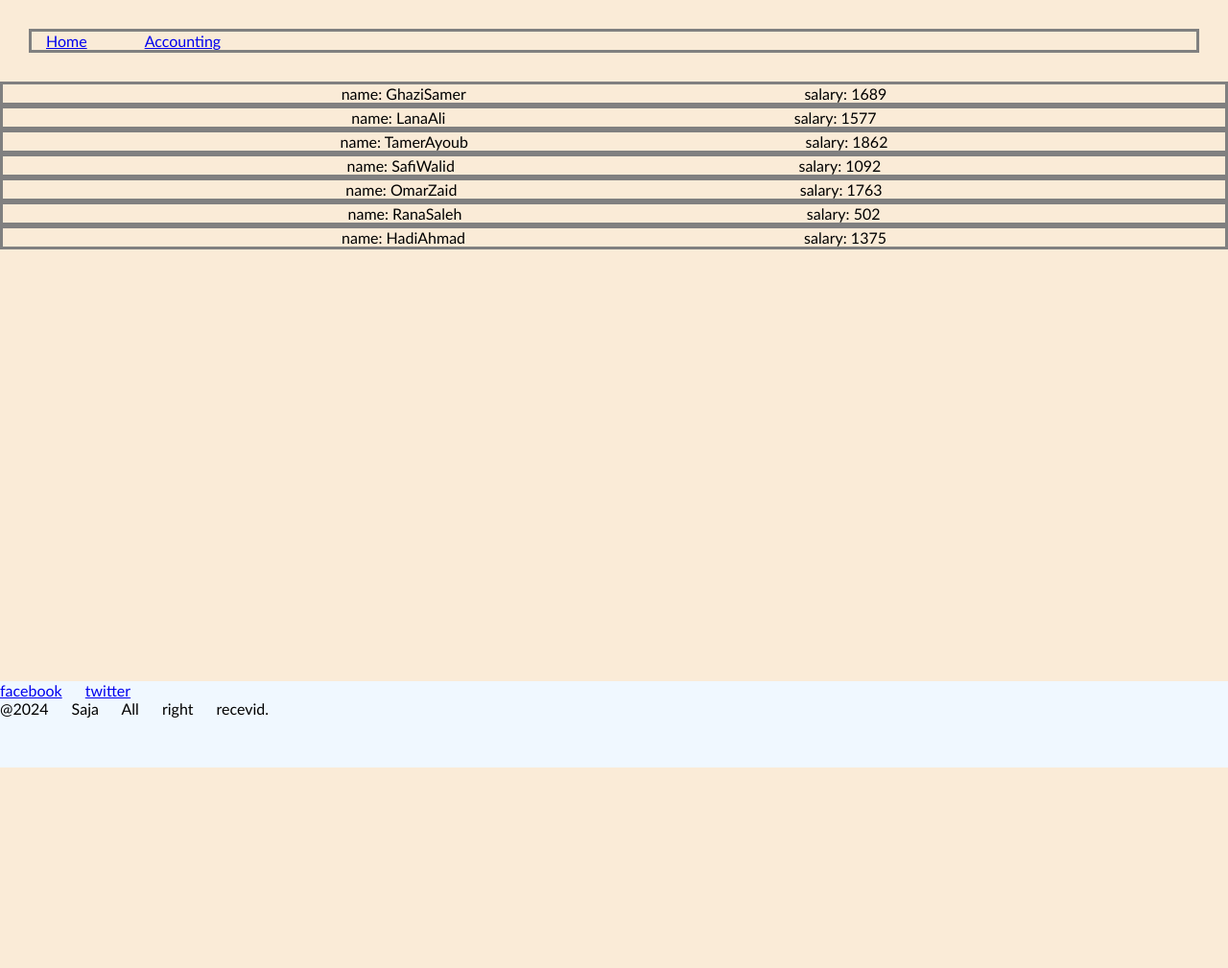
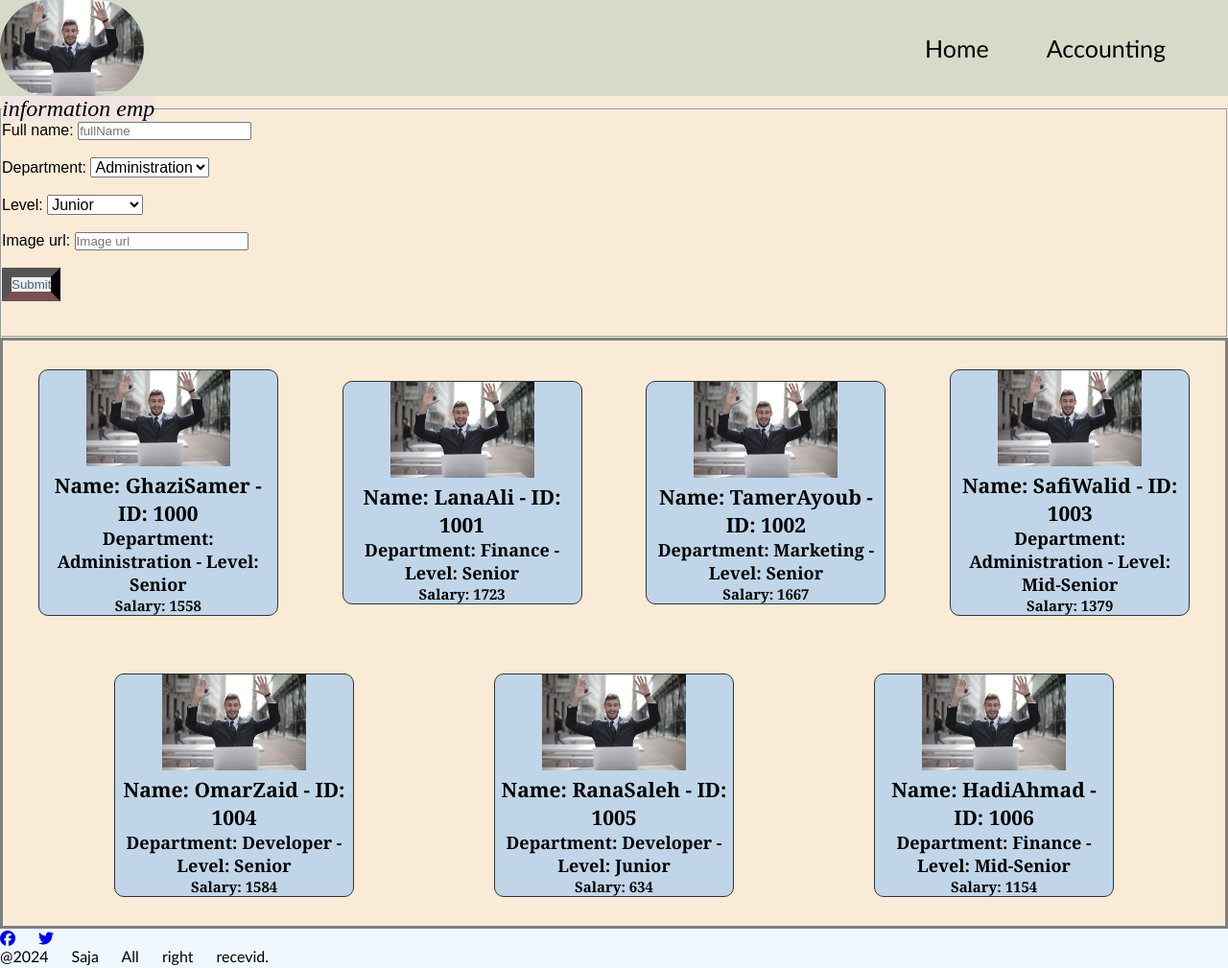
Before and after one commit to saja123/HR-management-system, a plain HTML site: page index.html in a window 1280 px wide. Shown: the whole page at 96% size. Before the commit the page ends 830 px from the top, so only its background shows below. Drawn offline with Linux system fonts and the light colour scheme.

Commit message:
make another site information

```diff
--- a/hr.js
+++ b/hr.js
@@ -1,5 +1,12 @@
 'use strict'
-function employee(employeeID, Name, Department, Level, Image, Salary){
+const employees = [];
+console.log(employees)
+let form = document.getElementById('emp'); // get element by id
+form.addEventListener('submit', getValue); // to listen event from user
+
+
+
+function Employee(employeeID, Name, Department, Level, Image, Salary) {
     this.employeeID = employeeID;
     this.Name = Name;
     this.Department = Department;
@@ -7,57 +14,101 @@ function employee(employeeID, Name, Department, Level, Image, Salary){
     this.Image = Image;
     this.Salary = Salary;
     this.netSalary = 0;
+    employees.push(this);    //to add in the array beacuse it reverse to all
+
 }
-employee.prototype.calculateSalary = function(){   //like switch
-    const employeeSalary ={  //object
+Employee.prototype.calculateSalary = function () {   //like switch
+    const employeeSalary = {  //object
         "Senior": {
-           min : 1500,
-            max : 2000,
+            min: 1500,
+            max: 2000,
         },
         "Mid-Senior": {
-                min : 1000,
-                max : 1500,
-    } ,
-    "Junior": {
-                    min : 500,
-                   max : 1000,
+            min: 1000,
+            max: 1500,
+        },
+        "Junior": {
+            min: 500,
+            max: 1000,
+        }
     }
-}
-const rangeSalary = employeeSalary[this.Level] //to access of element
- this.Salary = Math.floor(Math.random()*(rangeSalary.max - rangeSalary.min + 1)) +rangeSalary.min; //mimax and moremin
+    const rangeSalary = employeeSalary[this.Level] //to access of element
+    this.Salary = Math.floor(Math.random() * (rangeSalary.max - rangeSalary.min + 1)) + rangeSalary.min; //mimax and moremin
 
 }
-employee.prototype.net = function(){
-    let tax = 7.5;
-    this.netSalary = Math.floor(this.Salary - ((this.Salary*tax)/100))
+Employee.prototype.net = function () {
+    let tax = 0.075;
+    this.netSalary = this.Salary - this.Salary * tax;
 }
 
-const employees = [
-    new employee(1000, "GhaziSamer", "Administration", "Senior", "pexels-photo-3779427.webp" ),
-    new employee(1001, "LanaAli", "Finance", "Senior", "pexels-photo-3779427.webp" ),
-    new employee(1002, "TamerAyoub", "Marketing", "Senior", "pexels-photo-3779427.webp"),
-    new employee(1003, "SafiWalid", "Administration", "Mid-Senior", "pexels-photo-3779427.webp"),
-    new employee(1004, "OmarZaid", "Developer", "Senior", "pexels-photo-3779427.webp"),
-    new employee(1005, "RanaSaleh", "Developer", "Junior", "pexels-photo-3779427.webp"),
-    new employee(1006, "HadiAhmad", "Finance", "Mid-Senior", "pexels-photo-3779427.webp"),
-]
+
+new Employee(1000, "GhaziSamer", "Administration", "Senior", "pexels-photo-3779427.webp");
+new Employee(1001, "LanaAli", "Finance", "Senior", "pexels-photo-3779427.webp");
+new Employee(1002, "TamerAyoub", "Marketing", "Senior", "pexels-photo-3779427.webp");
+new Employee(1003, "SafiWalid", "Administration", "Mid-Senior", "pexels-photo-3779427.webp");
+new Employee(1004, "OmarZaid", "Developer", "Senior", "pexels-photo-3779427.webp");
+new Employee(1005, "RanaSaleh", "Developer", "Junior", "pexels-photo-3779427.webp");
+new Employee(1006, "HadiAhmad", "Finance", "Mid-Senior", "pexels-photo-3779427.webp");
+
+Employee.prototype.render = function () {
+    let main = document.getElementById('sectionCard') //catch element in html here
+    let divEl = document.createElement("div"); //to make new table
+    divEl.classList.add('card'); //to create class name to make style
+    main.appendChild(divEl);
+    //why we make this elemnt? where we put this elemnt? and what contain this element?//
+
+    // 1. create the element:
+    let image = document.createElement("img") //create image
+    //2. give it a value:
+    image.src = this.Image; //to catch from user
+    // 3. append the element to the main
+    divEl.appendChild(image);
+
+    let title = document.createElement("h3") //information with images for employee
+    title.textContent = `Name: ${this.Name} - ID: ${this.employeeID}`;  //this like line 68
+    // title.textContent = 'Name: ' + this.Name + " - ID: " + this.employeeID
+    divEl.appendChild(title);
+
+    let body = document.createElement("h4")
+    body.textContent = `Department: ${this.Department} - Level: ${this.Level}`;
+    divEl.append(body);
+     let footer = document.createElement("h5")
+     footer.textContent = `Salary: ${this.Salary}`;
+     divEl.append(footer);
 
 
-employee.prototype.render = function(){
-    let main = document.querySelector(".main") //catch element in html here
-let div = document.createElement("div") //to make new table
-main.appendChild(div)
-div.className = "emptable"
-    let employeename = document.createElement("p") //to create div
-    employeename.textContent = "name: " + this.Name; //to contain content
-    let employeeSalary = document.createElement("p")
-    employeeSalary.textContent = "salary: " + this.Salary;
-    div.appendChild(employeename); //to create child to main
-    div.appendChild(employeeSalary); //to create child to main
+    // div.className = "emptable"
+    // let employeename = document.createElement("p") //to create div
+    // employeename.textContent = "name: " + this.Name; //to contain content
+    // let employeeSalary = document.createElement("p")
+    // employeeSalary.textContent = "salary: " + this.Salary;
+    // div.appendChild(employeename); //to create child to main
+    // div.appendChild(employeeSalary); //to create child to main
 }
-employees.forEach(Emp =>{ //to see all line 35 together
+employees.forEach(Emp => { //to see all line 35 together
     Emp.calculateSalary()
     Emp.net()
     Emp.render()
-  console.log(Emp);
 })
+
+Employee.prototype.uniqueID = function () {
+    const min = 1000;
+    const max = 3000;
+    let Id;
+    Id = Math.floor(Math.random() * (max - min + 1)) + min;
+    return this.uniqueId = Id;
+}
+
+function getValue(event) { //lisining to html
+    event.preventDefault(); //don't make refresh
+    let employeeName = event.target.fullName.value; //get value
+    //how to add this value to constructer
+    let department = event.target.Department.value;
+    let Level = event.target.level.value;
+    let image = event.target.imageUrl.value;
+    let id = Employee.prototype.uniqueID();
+    let addEmployee = new Employee(id, employeeName, department, Level, image);  //like new
+    addEmployee.calculateSalary();
+    addEmployee.net();
+    addEmployee.render();
+}
--- a/index.html
+++ b/index.html
@@ -1,17 +1,20 @@
 <!DOCTYPE html>
 <html lang="en">
+
 <head>
     <meta charset="UTF-8">
     <meta name="viewport" content="width=device-width, initial-scale=1.0">
+    <link rel="stylesheet" href="https://cdnjs.cloudflare.com/ajax/libs/font-awesome/6.5.1/css/all.min.css">
     <title>HR-managment system
     </title>
     <link rel="stylesheet" href="style.css">
 
 
 </head>
+
 <body>
     <header>
-
+        <img src="pexels-photo-3779427.webp" alt="logo">
         <div>
             <ul>
                 <li><a class="Item" href="index.html">Home</a></li>
@@ -25,17 +28,58 @@
 
     </header>
     <main class="main"> <!--to make style-->
+        <form id="emp">
+            <fieldset>
+                <legend><em>information emp </em></legend>
+                <label for="fullNme">Full name: </label>
+                <input type="text" name="fullName" id="fullName" placeholder="fullName">
+                </br>
+                </br>
+                <label for="Department">Department: </label>
+                <select id="Department" name="Department">
+                    <option value="Administration">Administration</option>
+                    <option value="Marketing">Marketing</option>
+                    <option value="Development">Development</option>
+                    <option value="Finance">Finance</option>
+                </select>
+                </br>
+                </br>
+                <label for="Level">Level: </label>
+                <select id="level" name="level">
+                    <option value="Junior">Junior</option>
+                    <option value="Mid-Senior">Mid-Senior</option>
+                    <option value="Senior">Senior</option>
+                </select>
+                </br>
+                </br>
+                <label for="imageUrl">Image url: </label>
+                <input type="text" name="imageUrl" id="imageUrl" placeholder="Image url">
+                <!--to make a text url from user-->
+                </br>
+                </br>
+                <input type="submit" value="Submit" id="button">
+                <!-- <button type="submit" id="button">Submit</button> -->
+
+                </br>
+                </br>
+                </br>
+            </fieldset>
+
+        </form>
+        <section id="sectionCard"></section>
 
     </main>
 
 
 
     <footer>
-        <a href="https://www.facebook.com/">facebook</a>
-        <a href="https://twitter.com/">twitter</a>
-        <p> @2024 <span>Saja </span> All right recevid. </p>
+        <a href="https://www.facebook.com/">  <i class="fa-brands fa-facebook"></i></a>
+
+        <a href="https://twitter.com/"><i class="fa-brands fa-twitter"></i></a>
+        <p> @2024 Saja All right recevid. </p>
     </footer>
-    <script src = "hr.js"></script>
+
+    <script src="hr.js"></script>
 </body>
 
 
--- a/style.css
+++ b/style.css
@@ -1,40 +1,121 @@
-*{
+* {
     margin: 0;
     padding: 0;
+    box-sizing: border-box;
 }
-body{
+
+body {
     background-color: antiquewhite;
-    height: 100vh;
+    /* height: 100vh; */
     font-family: 'Gill Sans', 'Gill Sans MT', Calibri, 'Trebuchet MS', sans-serif;
+
 }
-header{
+
+header {
     display: flex;
     justify-content: space-between;
-   margin: 30px;
     align-items: center;
-   border: 3px solid grey;
+    background-color: #D6DAC8;
+    width: 100%;
+}
 
+header div {
+    padding: 20px;
+}
 
-}
-header ul{
+header ul {
     display: flex;
     justify-content: left;
     align-items: left;
     list-style: none;
 }
-header ul li{
+
+header ul li {
     margin-right: 30px;
 }
-header ul li a{
+
+header ul li a {
     padding: 6px 15px;
+    text-decoration: none;
+    color: black;
+    font-size: 25px;
 
 }
-header ul li a:hover{
+
+header ul li a:hover {
     background-color: aliceblue;
 }
 
-footer{
-    position: fixed;
+header img {
+    width: 150px;
+    border-radius: 50px;
+}
+
+
+
+
+/* .emptable {
+    display: flex;
+    justify-content: space-evenly;
+    align-items: center;
+    border: 3px solid gray;
+} */
+
+main form {
+    size: 18px;
+    font: 1em sans-serif;
+
+}
+
+main form select {
+    size: 18px;
+    font: 1em sans-serif;
+}
+
+main form #button {
+    size: 20px;
+    color: rgb(75, 94, 126);
+    border-width: 10px;
+    box-shadow: 5%;
+    border-bottom-color: rgb(204, 137, 137);
+    cursor: pointer;
+}
+
+section {
+    table-layout: fixed;
+    font-family: Georgia, 'Times New Roman', Times, serif;
+    font-size: large;
+    align-items: center;
+    border: 3px solid gray;
+    justify-content: space-evenly;
+}
+
+.main form fieldset legend {
+    font-size: x-large;
+    background-color: rgb(243, 228, 228);
+    font-family: 'Times New Roman', Times, serif;
+
+}
+
+#sectionCard {
+    display: flex;
+    flex-wrap: wrap;
+  }
+  .card {
+    border: 1px solid #333;
+    width: 250px;
+    text-align: center;
+    background-color: #C0D6E8;
+    margin: 30px;
+    height: 50%;
+    border-radius: 10px;
+}
+.card img {
+    width: 150px
+}
+
+footer {
+    /* position: fixed; */
     bottom: 0%;
     left: 0%;
     width: 100%;
@@ -44,9 +125,3 @@ footer{
     word-spacing: 20px;
 
 }
-.emptable{
- display: flex;
- justify-content: space-evenly;
-align-items: center;
-border: 3px solid gray;
-}
```
Lines whose indentation alone changed are shown as unchanged.
